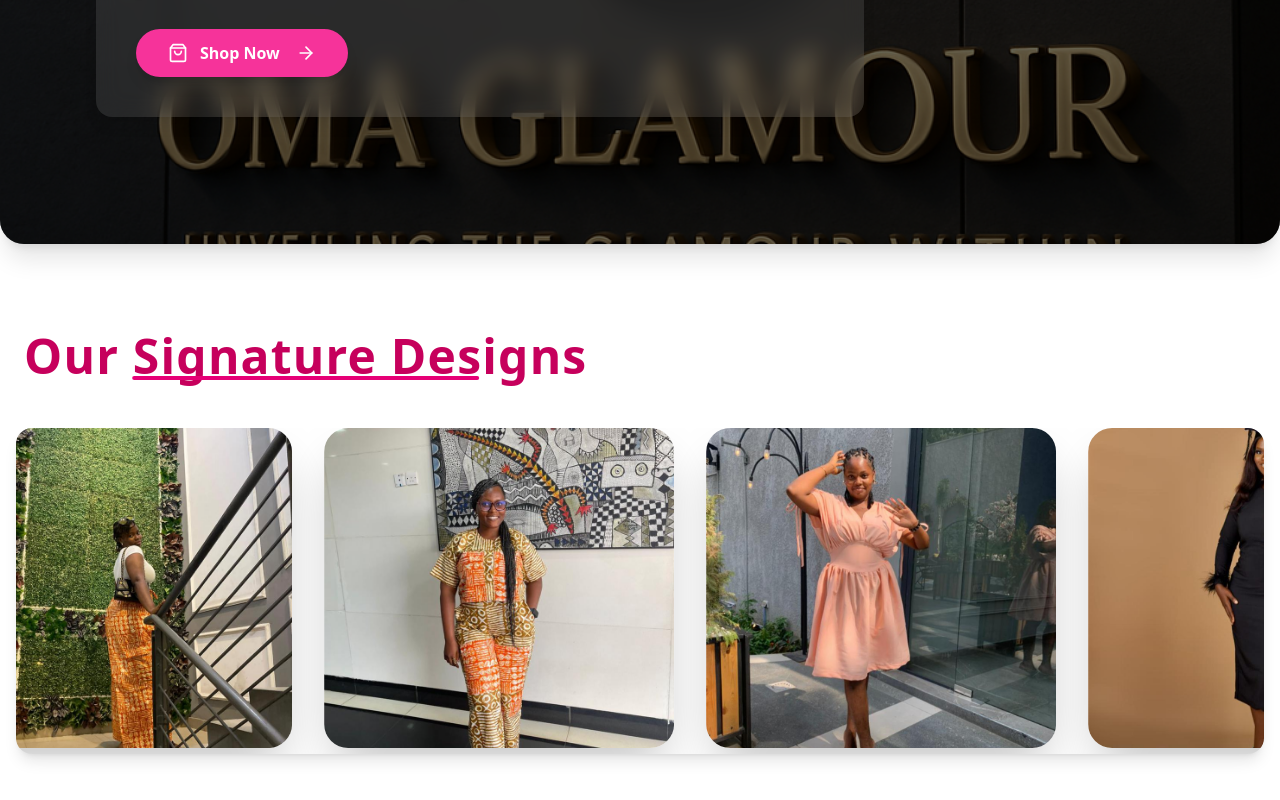
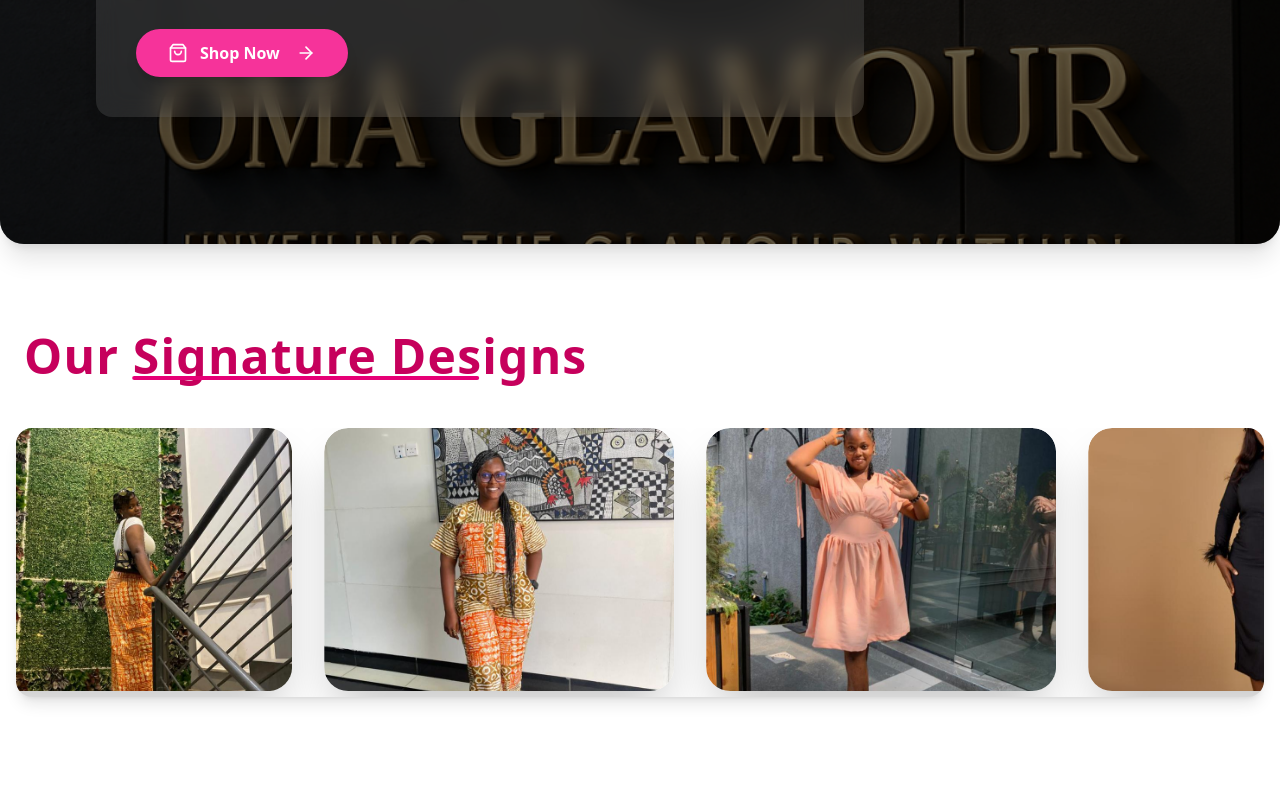
Before and after one commit to codehub1001/oma, a React (Vite) app: page / in a window 1280 px wide. Shown: the part 596-1396 px from the top of the page. After the commit the page ends 1341 px from the top, so only its background shows below. Built offline with nearby package versions, Linux system fonts and the light colour scheme.

Commit message:
Initial commit

```diff
--- a/src/components/DesignShowcase.jsx
+++ b/src/components/DesignShowcase.jsx
@@ -112,8 +112,6 @@ export default function DesignShowcase() {
           style={{ whiteSpace: "nowrap", WebkitOverflowScrolling: "touch" }}
           onMouseEnter={() => setIsHovered(true)}
           onMouseLeave={() => setIsHovered(false)}
-          // Make drag possible on touch devices:
-          // (You can add drag="x" with framer-motion for more advanced drag if needed)
         >
           <motion.div
             className="flex gap-6 sm:gap-8 px-2"
@@ -124,16 +122,31 @@ export default function DesignShowcase() {
             {[...designs, ...designs].map((design, index) => (
               <motion.div
                 key={index}
-                className="relative rounded-3xl overflow-hidden shadow-2xl bg-white min-w-[250px] sm:min-w-[280px] md:min-w-[320px] lg:min-w-[350px] flex-shrink-0 inline-block cursor-pointer"
+                className="relative rounded-3xl overflow-hidden shadow-2xl bg-white flex-shrink-0 inline-block cursor-pointer"
+                style={{
+                  minWidth: "250px",
+                  width: "clamp(250px, 30vw, 350px)",
+                }}
                 whileHover={{ scale: 1.05, zIndex: 10 }}
                 transition={{ type: "spring", stiffness: 300, damping: 20 }}
               >
-                <img
-                  src={design.image}
-                  alt={design.title}
-                  className="w-full h-[14rem] sm:h-64 md:h-80 object-cover"
-                  loading="lazy"
-                />
+                {/* Responsive image container with aspect ratio */}
+                <div
+                  className="w-full"
+                  style={{
+                    aspectRatio: "4 / 3",
+                    overflow: "hidden",
+                    borderTopLeftRadius: "1.5rem",
+                    borderTopRightRadius: "1.5rem",
+                  }}
+                >
+                  <img
+                    src={design.image}
+                    alt={design.title}
+                    className="w-full h-full object-cover select-none"
+                    loading="lazy"
+                  />
+                </div>
                 <div className="absolute inset-0 bg-gradient-to-t from-black/70 via-transparent to-transparent opacity-0 hover:opacity-100 transition-opacity duration-300 flex flex-col justify-end p-4 sm:p-6 text-white rounded-b-3xl">
                   <h3 className="text-lg sm:text-xl font-semibold mb-1 drop-shadow-lg">
                     {design.title}
```
